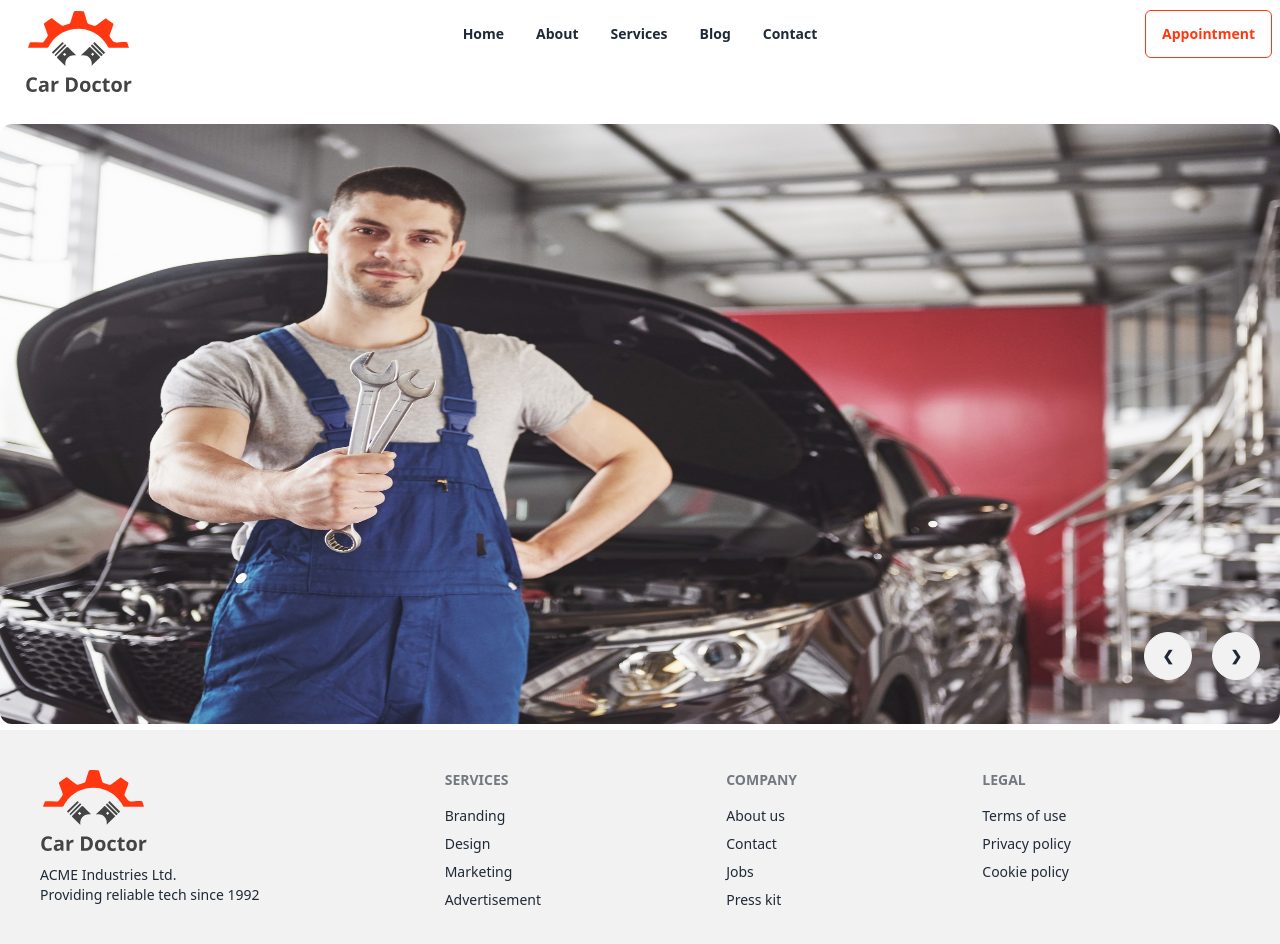
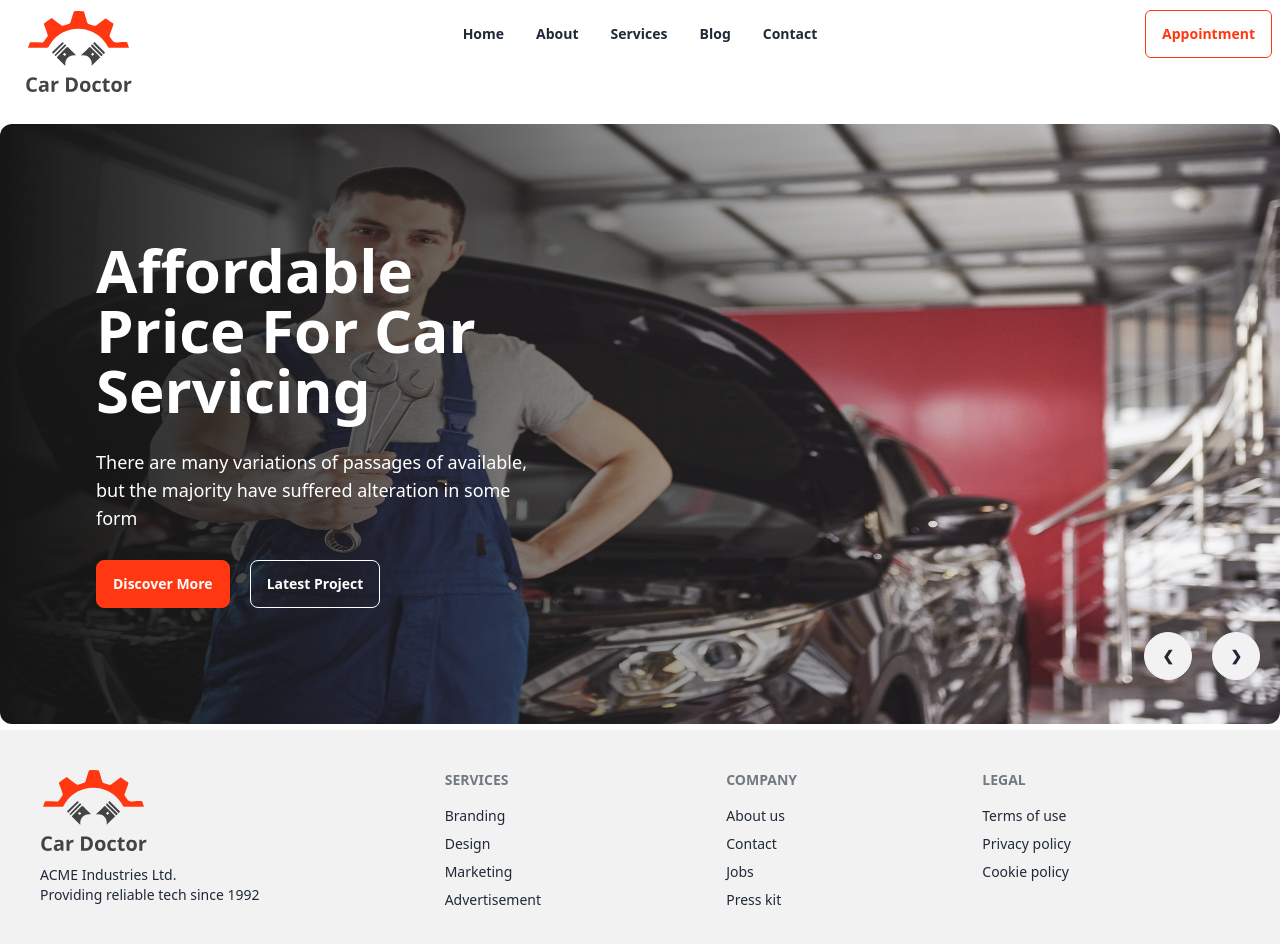
Before and after one commit to miraz-faruk/car-doctor-client, a React (Vite) app: page / in a window 1280 px wide. Shown: the top 944 px of the page. Built offline with nearby package versions, Linux system fonts and the light colour scheme.

Commit message:
Added text in the banner section and place according to the design

```diff
--- a/src/pages/Home/Banner/Banner.jsx
+++ b/src/pages/Home/Banner/Banner.jsx
@@ -2,7 +2,7 @@
 import img2 from '../../../assets/images/banner/2.jpg'
 import img3 from '../../../assets/images/banner/3.jpg'
 import img4 from '../../../assets/images/banner/4.jpg'
-// import img5 from '../../../assets/images/banner/5.jpg'
+
 const Banner = () => {
     return (
         <div className="carousel w-full rounded-xl h-[600px]">
@@ -10,6 +10,16 @@
                 <img
                     src={img1}
                     className="w-full" />
+                <div className="absolute flex items-center h-full left-0 top-0 bg-gradient-to-r from-[#151515FF] to-[#15151500]">
+                    <div className='text-white space-y-7 w-1/2 pl-24'>
+                        <h2 className='text-6xl font-bold'>Affordable Price For Car Servicing</h2>
+                        <p className='text-lg'>There are many variations of passages of  available, but the majority have suffered alteration in some form</p>
+                        <div>
+                            <button className="btn bg-[#FF3811] border-[#FF3811] text-white mr-5">Discover More</button>
+                            <button className="btn btn-outline border-white text-white">Latest Project</button>
+                        </div>
+                    </div>
+                </div>
                 <div className="absolute left-5 right-5 bottom-5 flex -translate-y-1/2 transform justify-end">
                     <a href="#slide4" className="btn btn-circle mr-5">❮</a>
                     <a href="#slide2" className="btn btn-circle">❯</a>
@@ -19,6 +29,16 @@
                 <img
                     src={img2}
                     className="w-full" />
+                <div className="absolute flex items-center h-full left-0 top-0 bg-gradient-to-r from-[#151515FF] to-[#15151500]">
+                    <div className='text-white space-y-7 w-1/2 pl-24'>
+                        <h2 className='text-6xl font-bold'>Affordable Price For Car Servicing</h2>
+                        <p className='text-lg'>There are many variations of passages of  available, but the majority have suffered alteration in some form</p>
+                        <div>
+                            <button className="btn bg-[#FF3811] border-[#FF3811] text-white mr-5">Discover More</button>
+                            <button className="btn btn-outline border-white text-white">Latest Project</button>
+                        </div>
+                    </div>
+                </div>
                 <div className="absolute left-5 right-5 bottom-5 flex -translate-y-1/2 transform justify-end">
                     <a href="#slide1" className="btn btn-circle mr-5">❮</a>
                     <a href="#slide3" className="btn btn-circle">❯</a>
@@ -28,6 +48,16 @@
                 <img
                     src={img3}
                     className="w-full" />
+                <div className="absolute flex items-center h-full left-0 top-0 bg-gradient-to-r from-[#151515FF] to-[#15151500]">
+                    <div className='text-white space-y-7 w-1/2 pl-24'>
+                        <h2 className='text-6xl font-bold'>Affordable Price For Car Servicing</h2>
+                        <p className='text-lg'>There are many variations of passages of  available, but the majority have suffered alteration in some form</p>
+                        <div>
+                            <button className="btn bg-[#FF3811] border-[#FF3811] text-white mr-5">Discover More</button>
+                            <button className="btn btn-outline border-white text-white">Latest Project</button>
+                        </div>
+                    </div>
+                </div>
                 <div className="absolute left-5 right-5 bottom-5 flex -translate-y-1/2 transform justify-end">
                     <a href="#slide2" className="btn btn-circle mr-5">❮</a>
                     <a href="#slide4" className="btn btn-circle">❯</a>
@@ -37,6 +67,16 @@
                 <img
                     src={img4}
                     className="w-full" />
+                <div className="absolute flex items-center h-full left-0 top-0 bg-gradient-to-r from-[#151515FF] to-[#15151500]">
+                    <div className='text-white space-y-7 w-1/2 pl-24'>
+                        <h2 className='text-6xl font-bold'>Affordable Price For Car Servicing</h2>
+                        <p className='text-lg'>There are many variations of passages of  available, but the majority have suffered alteration in some form</p>
+                        <div>
+                            <button className="btn bg-[#FF3811] border-[#FF3811] text-white mr-5">Discover More</button>
+                            <button className="btn btn-outline border-white text-white">Latest Project</button>
+                        </div>
+                    </div>
+                </div>``
                 <div className="absolute left-5 right-5 bottom-5 flex -translate-y-1/2 transform justify-end">
                     <a href="#slide3" className="btn btn-circle mr-5">❮</a>
                     <a href="#slide1" className="btn btn-circle">❯</a>
```
